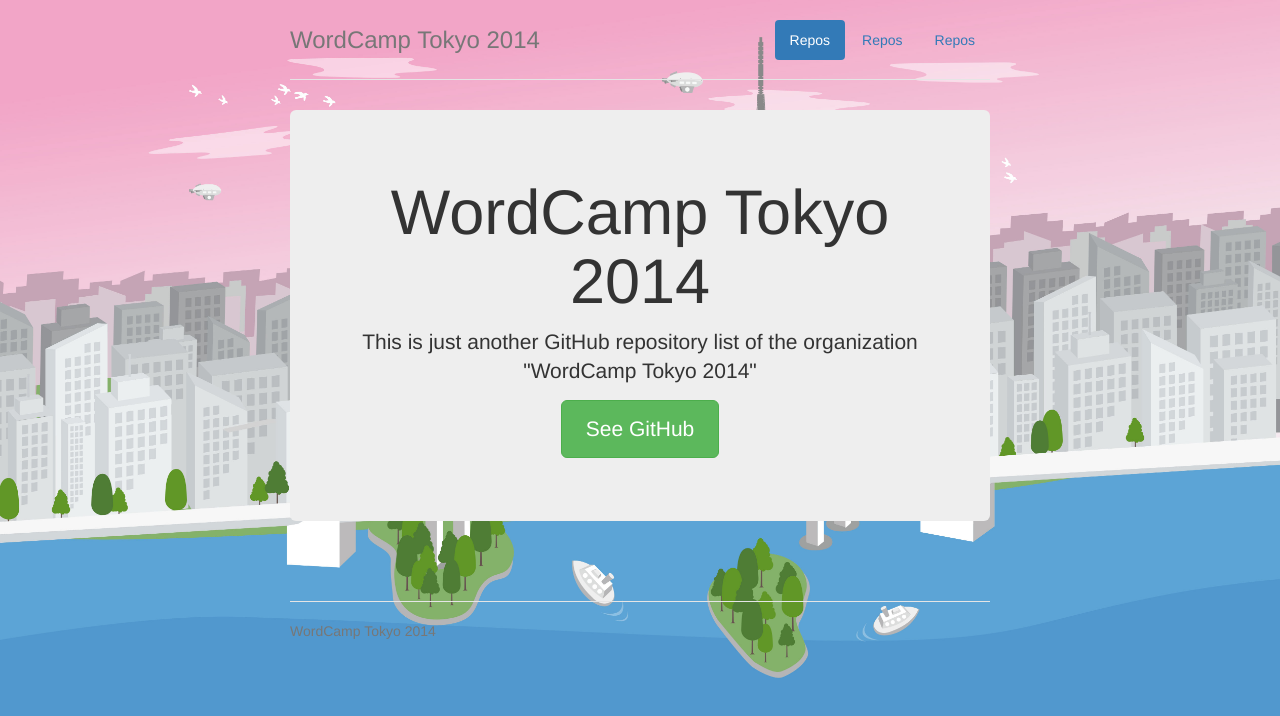
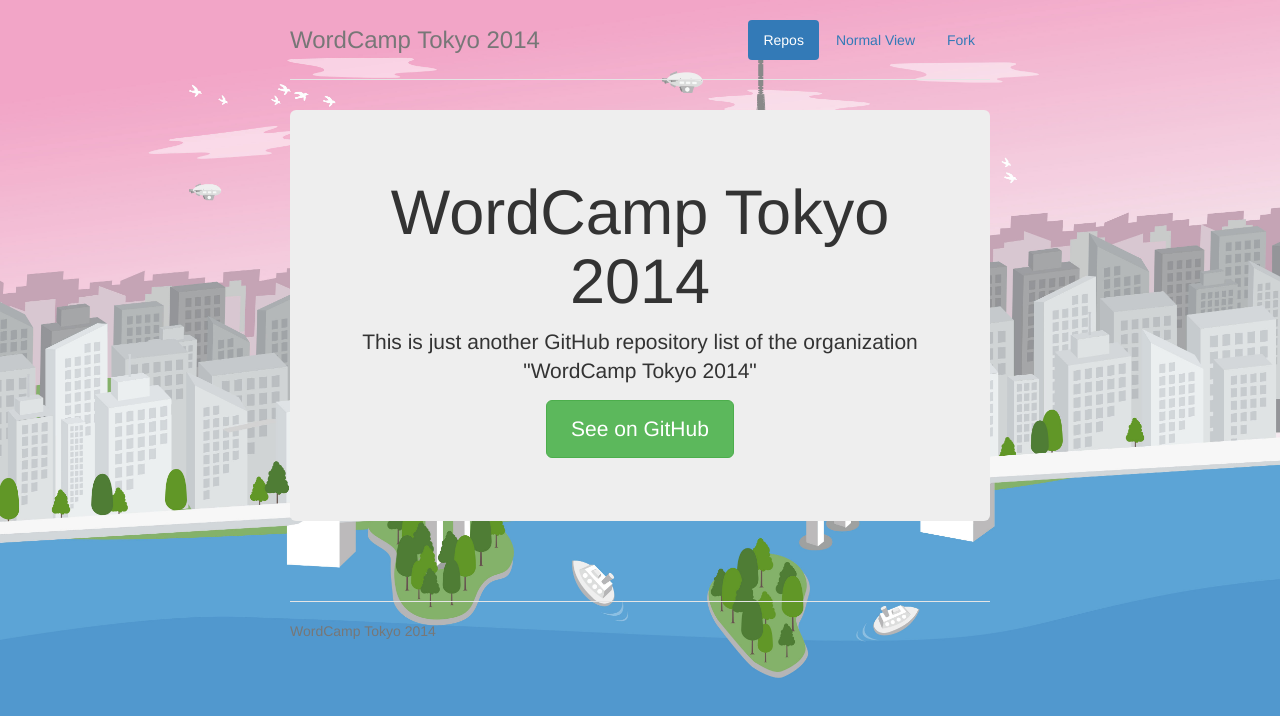
Before and after one commit to WordCampTokyo2014/WordCampTokyo2014.github.io, a plain HTML site: page index.html in a window 1280 px wide. Drawn offline with nearby package versions, Linux system fonts and the light colour scheme; no server answers; a script that the page names is missing.

Commit message:
Fix some words.

```diff
--- a/index.html
+++ b/index.html
@@ -5,11 +5,10 @@
     <meta charset="utf-8">
     <meta http-equiv="X-UA-Compatible" content="IE=edge">
     <meta name="viewport" content="width=device-width, initial-scale=1">
-    <meta name="description" content="">
-    <meta name="author" content="">
-    <link rel="icon" href="../../favicon.ico">
+    <meta name="description" content="This is just another GitHub repository list of the organization, WordCamp Tokyo 2014">
+    <meta name="author" content="WordCamp Tokyo 2014">
 
-    <title>Narrow Jumbotron Template for Bootstrap</title>
+    <title>WordCamp Tokyo 2014 GitHub Repositry List</title>
 
     <link rel="stylesheet" href="https://maxcdn.bootstrapcdn.com/bootstrap/3.3.1/css/bootstrap.min.css">
     <link href="css/jumbotron-narrow.css" rel="stylesheet">
@@ -32,8 +31,8 @@
         <nav>
           <ul class="nav nav-pills pull-right">
             <li role="presentation" class="active"><a href="#">Repos</a></li>
-            <li role="presentation"><a href="#">Repos</a></li>
-            <li role="presentation"><a href="#">Repos</a></li>
+            <li role="presentation"><a href="https://github.com/WordCampTokyo2014">Normal View</a></li>
+            <li role="presentation"><a href="https://api.github.com/repos/WordCampTokyo2014/wordcamptokyo2014.github.io/forks">Fork</a></li>
           </ul>
         </nav>
         <h3 class="text-muted">WordCamp Tokyo 2014</h3>
@@ -42,7 +41,7 @@
       <div class="jumbotron">
         <h1>WordCamp Tokyo 2014</h1>
 	<p class="lead">This is just another GitHub repository list of the organization "WordCamp Tokyo 2014"</p>
-        <p><a href="https://github.com/WordCampTokyo2014" class="btn btn-lg btn-success" href="#" role="button">See GitHub</a></p>
+        <p><a href="https://github.com/WordCampTokyo2014" class="btn btn-lg btn-success" href="#" role="button">See on GitHub</a></p>
       </div>
 
       <div class="row marketing">
```
